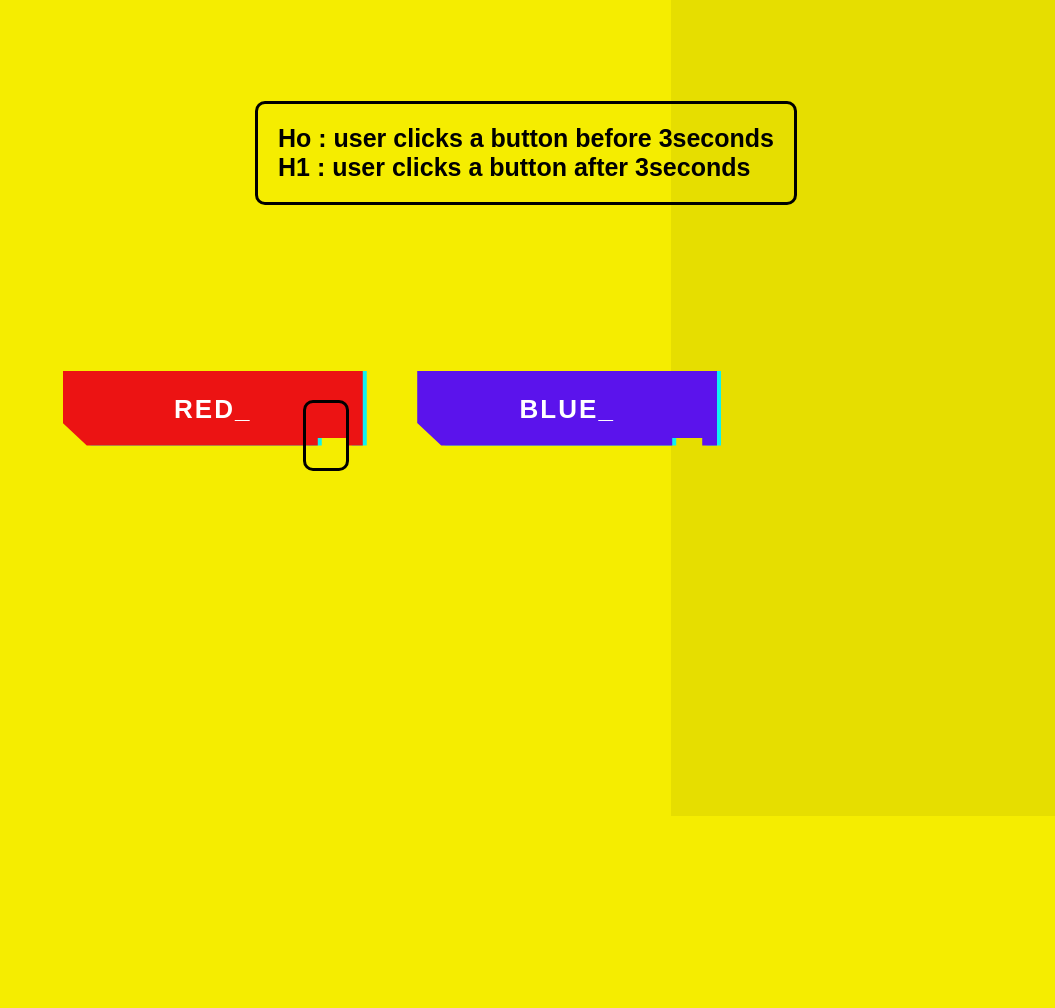
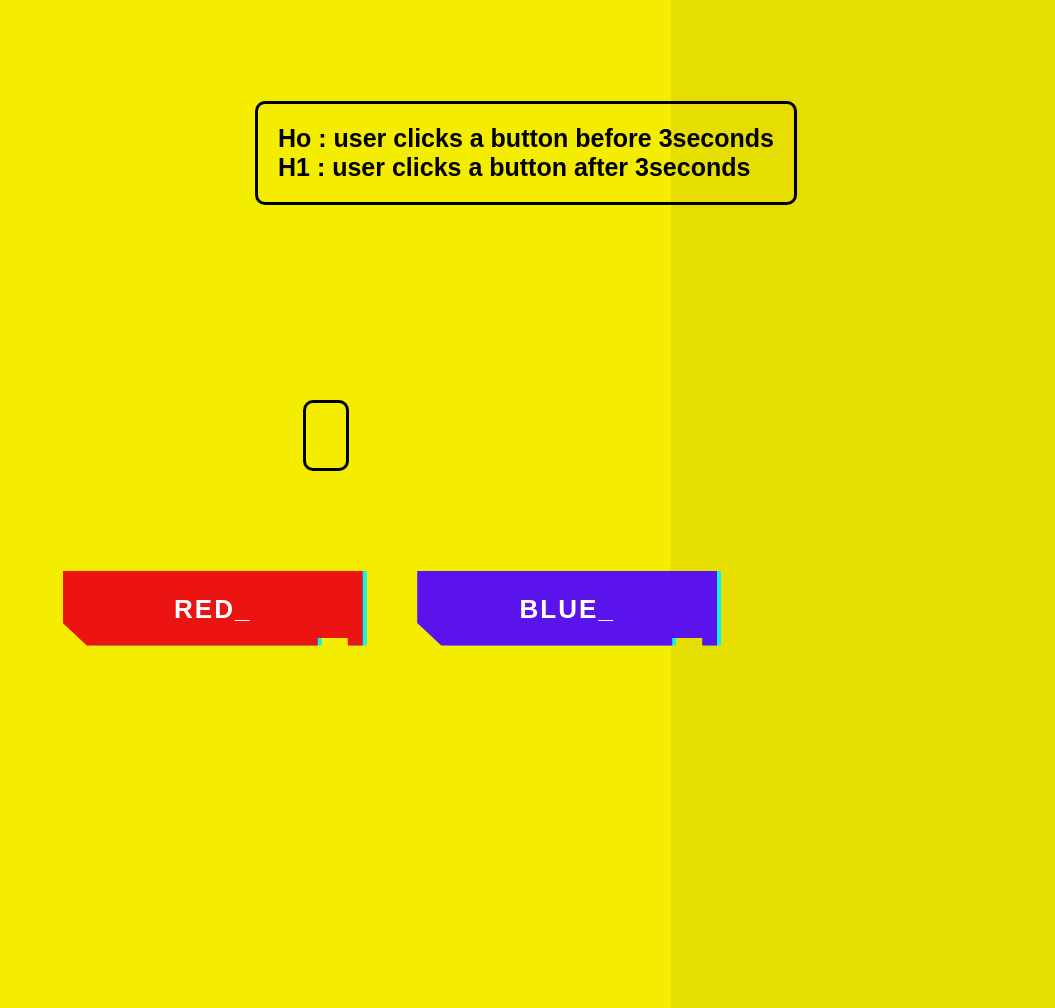
Before and after one commit to samz5320/Hypotheses-testing, a Django app: template templates/index.html in a window 1280 px wide. Shown: the whole page, without its empty margins (225-1280 px from the left). Before the commit the page ends 816 px from the top, so only its background shows below. Run offline with Django 3.2, Linux system fonts and the light colour scheme; the template is opened without the code that fills it, so the values that code supplies are empty; parts of the project's set-up code (start-up, migrations or seed data) failed here and were passed over; some web fonts are replaced.

Commit message:
added req and rutime.txt

```diff
--- a/hypo/settings.py
+++ b/hypo/settings.py
@@ -123,6 +123,6 @@ USE_TZ = True
 # https://docs.djangoproject.com/en/3.1/howto/static-files/
 STATIC_URL = '/static/'
 # this is the static files folder name which you created in django project root folder. This is different from above STATIC_URL.
-STATICFILES_DIRS = [
+STATICFILES_ROOT = [
     os.path.join(BASE_DIR, 'static'),
 ]
--- a/templates/index.html
+++ b/templates/index.html
@@ -23,7 +23,8 @@
 }
 
 body {
-
+  top: 200px;
+  position: relative;
   display: flex;
   align-items: center;
 
```
